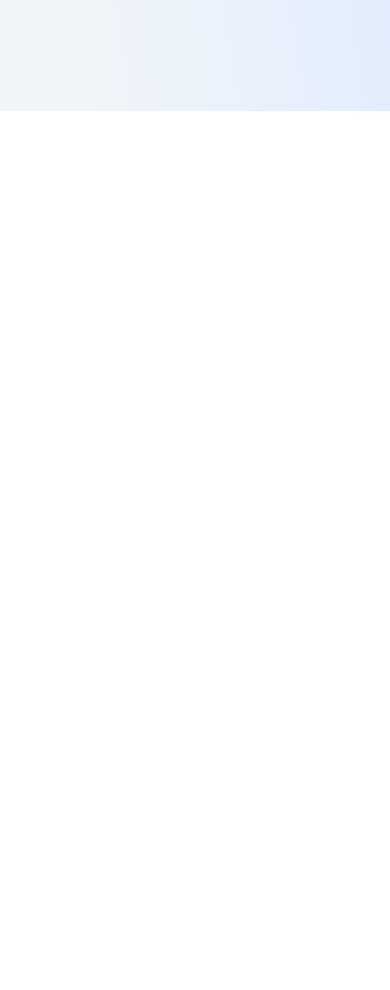
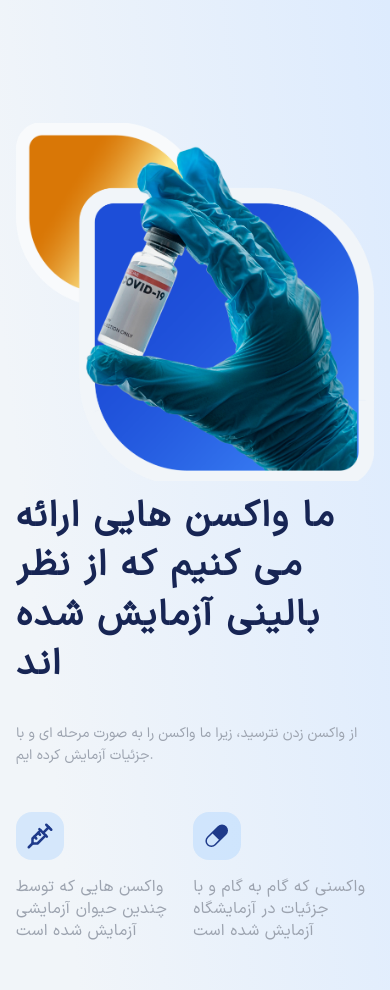
Before and after one commit to Matin-Sangabi/vacksin, a Next.js app: page / in a window 390 px wide. Shown: the part 2340-3330 px from the top of the page. Before the commit the page ends 2451 px from the top, so only its background shows below. Built offline with nearby package versions, Linux system fonts and the light colour scheme.

Commit message:
secondSection functional responsive design added

```diff
--- /dev/null
+++ b/src/components/sections/secondSection.js
@@ -0,0 +1,49 @@
+import { BsCapsule } from "react-icons/bs";
+import { TbVaccine } from "react-icons/tb";
+const SecondSection = () => {
+  return (
+    <section className="container md:max-w-screen-md lg:max-w-screen-lg xl:max-w-screen-xl mx-auto my-12 md:my-20  ">
+      <div className="grid grid-cols-12 px-4 items-center md:gap-10 gap-3">
+        <div className="col-span-12 md:col-span-5 lg:col-span-6  flex flex-col gap-y-8 order-2 md:order-1">
+          <h1 className="text-4xl text-blue-950 font-black leading-snug whitespace-pre-wrap  md:max-w-lg lg:max-w-2xl  tracking-wider">
+            ما واکسن هایی ارائه می کنیم که از نظر بالینی آزمایش شده اند
+          </h1>
+          <h2 className="text-gray-400 text-sm md:text-lg font-normal leading-relaxed whitespace-pre-wrap ">
+            از واکسن زدن نترسید، زیرا ما واکسن را به صورت مرحله ای و با جزئیات
+            آزمایش کرده ایم.
+          </h2>
+          <div className="w-full flex justify-between md:gap-x-16 pt-3">
+            <DetailSection icon={() => TbVaccine()} detail={"        واکسن هایی که توسط چندین حیوان آزمایشی آزمایش شده است"} />
+            <DetailSection icon={() => BsCapsule()} detail={"واکسنی که گام به گام و با جزئیات در آزمایشگاه آزمایش شده است"} isSmall={true} />
+          </div>
+        </div>
+        <div className="col-span-12 md:col-span-2 lg:col-span-1"></div>
+        <div className="col-span-12 md:col-span-5 lg:col-span-5 relative order-1 md:order-2">
+          <div className="aspect-w-4 aspect-h-4">
+            <img
+              src={"/images/alert.png"}
+              className="w-full h-full object-cover object-center"
+            />
+          </div>
+        </div>
+      </div>
+    </section>
+  );
+};
+
+export default SecondSection;
+
+const DetailSection = ({ detail, icon, isSmall = false }) => {
+  return (
+    <div className="flex flex-col gap-y-4 ">
+      <span
+        className={`cursor-pointer hover:bg-blue-500 hover:text-slate-50  rounded-2xl flex items-center justify-center bg-blue-300 bg-opacity-30 ${
+          isSmall ? "text-2xl rotate-180" : "text-3xl"
+        } w-12 h-12  text-blue-900 transition-all ease-out duration-200`}
+      >
+        {icon()}
+      </span>
+      <p className=" text-gray-400 leading-snug tracking-wide  ">{detail}</p>
+    </div>
+  );
+};
--- a/src/pages/index.js
+++ b/src/pages/index.js
@@ -3,6 +3,7 @@
 import BrandSections from "@/components/sections/brandSections";
 import FirstSection from "@/components/sections/firstSection";
 import PlansSection from "@/components/sections/plansSection";
+import SecondSection from "@/components/sections/secondSection";
 import Layout from "@/container/layout";
 
 const Home = () => {
@@ -11,6 +12,7 @@ const Home = () => {
       <FirstSection />
       <BrandSections/>
       <PlansSection />
+      <SecondSection />
     </Layout>
   );
 };
```
Also changed, not shown: public/images/alert.png.
